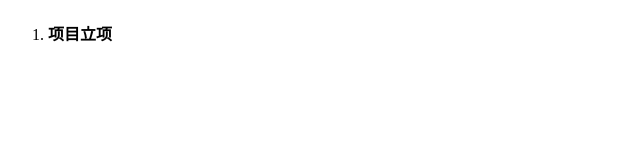
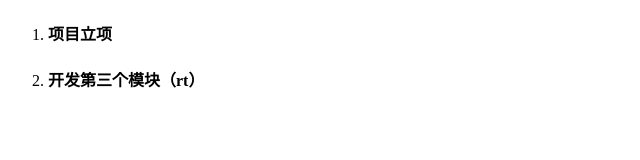
Before and after one commit to flyme678/git_test, a plain HTML site: page index.html in a window 1280 px wide. Shown: the whole page, without its empty margins (0-640 px from the left). Drawn offline with Linux system fonts and the light colour scheme.

Commit message:
开发出第二个模块

```diff
--- a/index.html
+++ b/index.html
@@ -9,6 +9,7 @@
 		<div id="app">
 		<ol>
 			<li><h4>项目立项<h4></li>
+			<li><h4>开发第三个模块（rt）<h4></li>
 		</ol>
 
 
```
